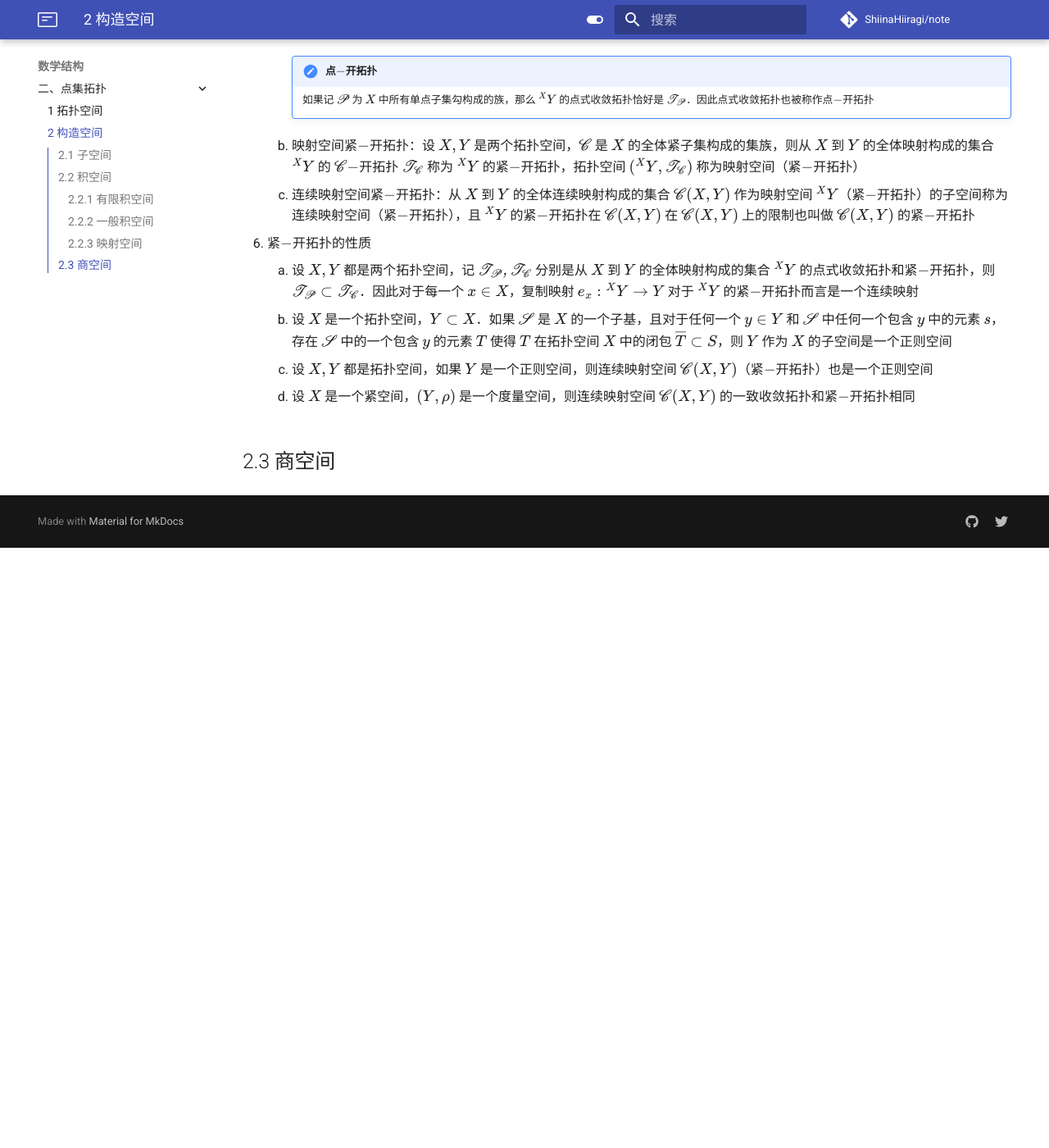
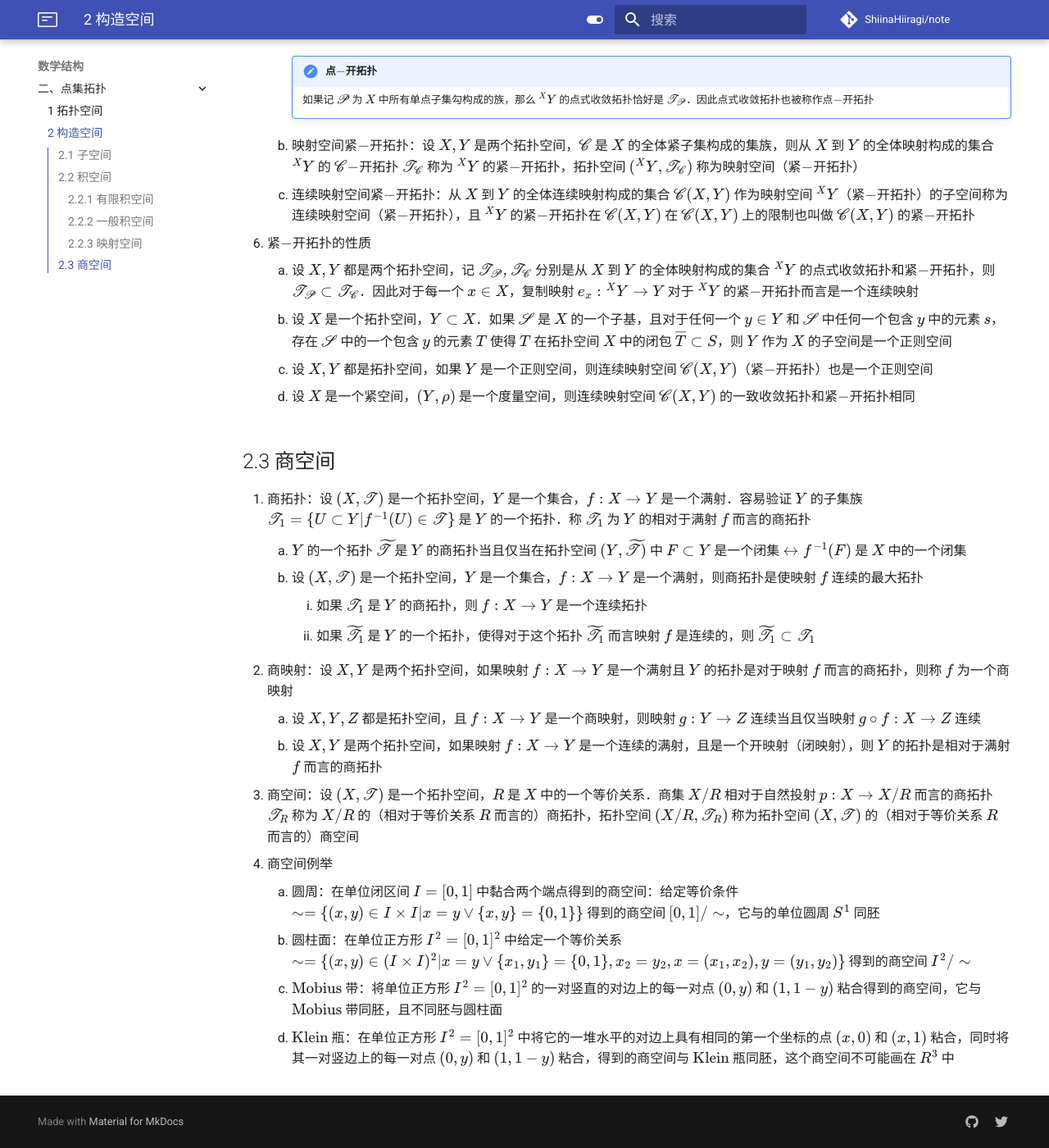
Before and after one commit to ShiinaHiiragi/note, an MkDocs documentation site: the page built from docs/math/top/construct.md, in a window 1280 px wide and 1400 px high, scrolled down 3562 px. Shown: the whole window at 82% size. Built offline with MkDocs 1.6.1 and Material for MkDocs 9.7.7, drawn with Linux system fonts in a browser that asks for light colours; comment, search, counter and statistics services are not loaded; before the commit the page ends 4230 px from its top, so only the background shows below that.

Commit message:
add connect

```diff
--- a/docs/math/top/construct.md
+++ b/docs/math/top/construct.md
@@ -77,3 +77,17 @@
     4. 设 $X$ 是一个紧空间，$(Y,\rho)$ 是一个度量空间，则连续映射空间 $\mathscr C(X, Y)$ 的一致收敛拓扑和紧$-$开拓扑相同
 
 ## 2.3 商空间
+1. 商拓扑：设 $(X, \mathscr T)$ 是一个拓扑空间，$Y$ 是一个集合，$f: X\to Y$ 是一个满射．容易验证 $Y$ 的子集族 $\mathscr T_1=\{U\subset Y|f^{-1}(U)\in \mathscr T\}$ 是 $Y$ 的一个拓扑．称 $\mathscr T_1$ 为 $Y$ 的相对于满射 $f$ 而言的商拓扑
+    1. $Y$ 的一个拓扑 $\widetilde{\mathscr T}$ 是 $Y$ 的商拓扑当且仅当在拓扑空间 $(Y, \widetilde{\mathscr T})$ 中 $F\subset Y$ 是一个闭集 $\leftrightarrow f^{-1}(F)$ 是 $X$ 中的一个闭集
+    2. 设 $(X, \mathscr T)$ 是一个拓扑空间，$Y$ 是一个集合，$f: X\to Y$ 是一个满射，则商拓扑是使映射 $f$ 连续的最大拓扑
+        1. 如果 $\mathscr T_1$ 是 $Y$ 的商拓扑，则 $f:X\to Y$ 是一个连续拓扑
+        2. 如果 $\widetilde{\mathscr T_1}$ 是 $Y$ 的一个拓扑，使得对于这个拓扑 $\widetilde{\mathscr T_1}$ 而言映射 $f$ 是连续的，则 $\widetilde{\mathscr T_1}\subset \mathscr T_1$
+2. 商映射：设 $X, Y$ 是两个拓扑空间，如果映射 $f: X\to Y$ 是一个满射且 $Y$ 的拓扑是对于映射 $f$ 而言的商拓扑，则称 $f$ 为一个商映射
+    1. 设 $X, Y, Z$ 都是拓扑空间，且 $f: X\to Y$ 是一个商映射，则映射 $g: Y\to Z$ 连续当且仅当映射 $g\circ f: X\to Z$ 连续
+    2. 设 $X, Y$ 是两个拓扑空间，如果映射 $f: X\to Y$ 是一个连续的满射，且是一个开映射（闭映射），则 $Y$ 的拓扑是相对于满射 $f$ 而言的商拓扑
+3. 商空间：设 $(X, \mathscr T)$ 是一个拓扑空间，$R$ 是 $X$ 中的一个等价关系．商集 $X/R$ 相对于自然投射 $p: X\to X/R$ 而言的商拓扑 $\mathscr T_R$ 称为 $X/R$ 的（相对于等价关系 $R$ 而言的）商拓扑，拓扑空间 $(X/R, \mathscr T_R)$ 称为拓扑空间 $(X, \mathscr T)$ 的（相对于等价关系 $R$ 而言的）商空间
+4. 商空间例举
+    1. 圆周：在单位闭区间 $I=[0, 1]$ 中黏合两个端点得到的商空间：给定等价条件 $\sim=\{(x, y)\in I\times I|x=y\vee \{x, y\}=\{0, 1\}\}$ 得到的商空间 $[0, 1]/\sim$，它与的单位圆周 $S^1$ 同胚
+    2. 圆柱面：在单位正方形 $I^2=[0, 1]^2$ 中给定一个等价关系 $\sim=\{(x, y)\in(I\times I)^2|x=y\vee \{x_1, y_1\}=\{0, 1\}, x_2=y_2, x=(x_1, x_2), y=(y_1, y_2)\}$ 得到的商空间 $I^2/\sim$
+    3. $\mathrm{Mobius}$ 带：将单位正方形 $I^2=[0, 1]^2$ 的一对竖直的对边上的每一对点 $(0, y)$ 和 $(1, 1-y)$ 粘合得到的商空间，它与 $\mathrm{Mobius}$ 带同胚，且不同胚与圆柱面
+    4. $\mathrm{Klein}$ 瓶：在单位正方形 $I^2=[0, 1]^2$ 中将它的一堆水平的对边上具有相同的第一个坐标的点 $(x, 0)$ 和 $(x, 1)$ 粘合，同时将其一对竖边上的每一对点 $(0, y)$ 和 $(1, 1-y)$ 粘合，得到的商空间与 $\mathrm{Klein}$ 瓶同胚，这个商空间不可能画在 $R^3$ 中
```
Also changed, not shown: docs/index.md (+2 -2 lines).
